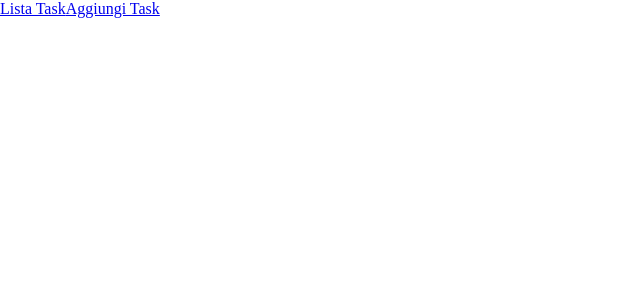
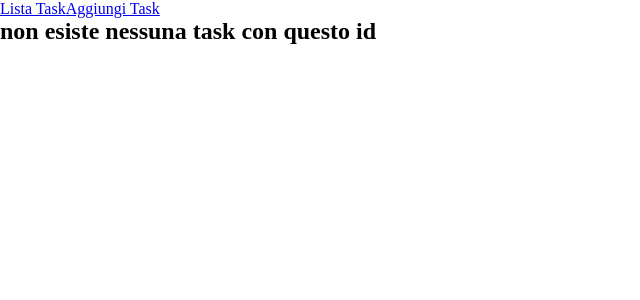
Before and after one commit to SergioGBosco/ex-react-task-manager, a React (Vite) app: page /task/1 in a window 1280 px wide. Shown: the top 300 px of the page, without its empty margins (0-640 px from the left). Built offline with nearby package versions, Linux system fonts and the light colour scheme; no server answers.

Commit message:
Mileston 7 - add page DetailTask

```diff
--- a/src/App.jsx
+++ b/src/App.jsx
@@ -2,6 +2,7 @@ import { BrowserRouter, Routes, Route, NavLink } from "react-router-dom"
 import TaskList from "./pages/TaskList"
 import AddTask from "./pages/AddTask"
 import { GlobalProvider } from "./context/GlobalContext"
+import TaskDetail from "./pages/TaskDetail"
 function App() {
 
 
@@ -17,6 +18,7 @@ function App() {
         <Routes>
           <Route path="/" element={<TaskList />} />
           <Route path="/add" element={<AddTask />} />
+          <Route path="/task/:id" element={<TaskDetail />} />
         </Routes>
 
       </BrowserRouter>
--- a/src/components/TaskRow.jsx
+++ b/src/components/TaskRow.jsx
@@ -1,5 +1,6 @@
 import React from 'react'
 import { memo } from 'react';
+import { Link } from 'react-router-dom';
 
 const TaskRow = memo(({ task }) => {
 
@@ -8,7 +9,7 @@ const TaskRow = memo(({ task }) => {
 
   return (
     <tr>
-      <td>{task.title}</td>
+      <td><Link to={`/task/${task.id}`}>{task.title}</Link></td>
       <td className={statusClassName}>{task.status}</td>
       <td>{new Date(task.createdAt).toLocaleDateString()}</td>
     </tr>
--- /dev/null
+++ b/src/pages/TaskDetail.jsx
@@ -0,0 +1,36 @@
+import React from 'react'
+import { useParams } from 'react-router-dom'
+import { useContext } from 'react'
+import { GlobalContext } from '../context/GlobalContext'
+
+const TaskDetail = () => {
+
+  const { id } = useParams();
+
+  const { tasks } = useContext(GlobalContext);
+
+  const task = tasks.find(t => t.id === parseInt(id));
+
+  if (!task) {
+    return (
+      <h2>non esiste nessuna task con questo id </h2>
+    )
+  }
+
+  const handleDelete = () => {
+    console.log("hai eliminato la task:", task.id)
+  }
+
+  return (
+    <div>
+      <h1>pagina di dettaglio</h1>
+      <p>{task.title}</p>
+      <p>{task.description}</p>
+      <p>{task.status}</p>
+      <p>{new Date(task.createdAt).toLocaleDateString()}</p>
+      <button onClick={handleDelete}>elimina Task</button>
+    </div>
+  )
+}
+
+export default TaskDetail
```
